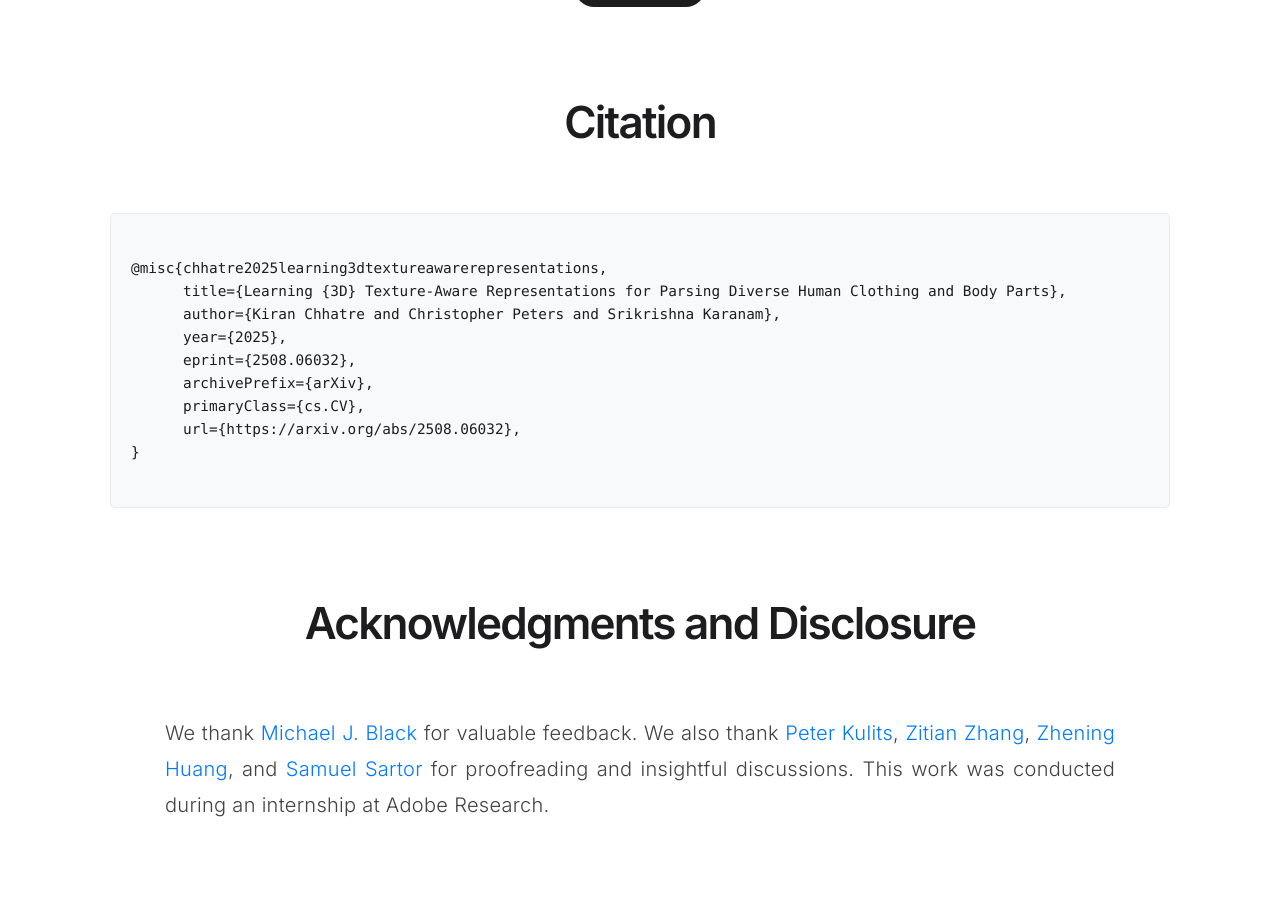
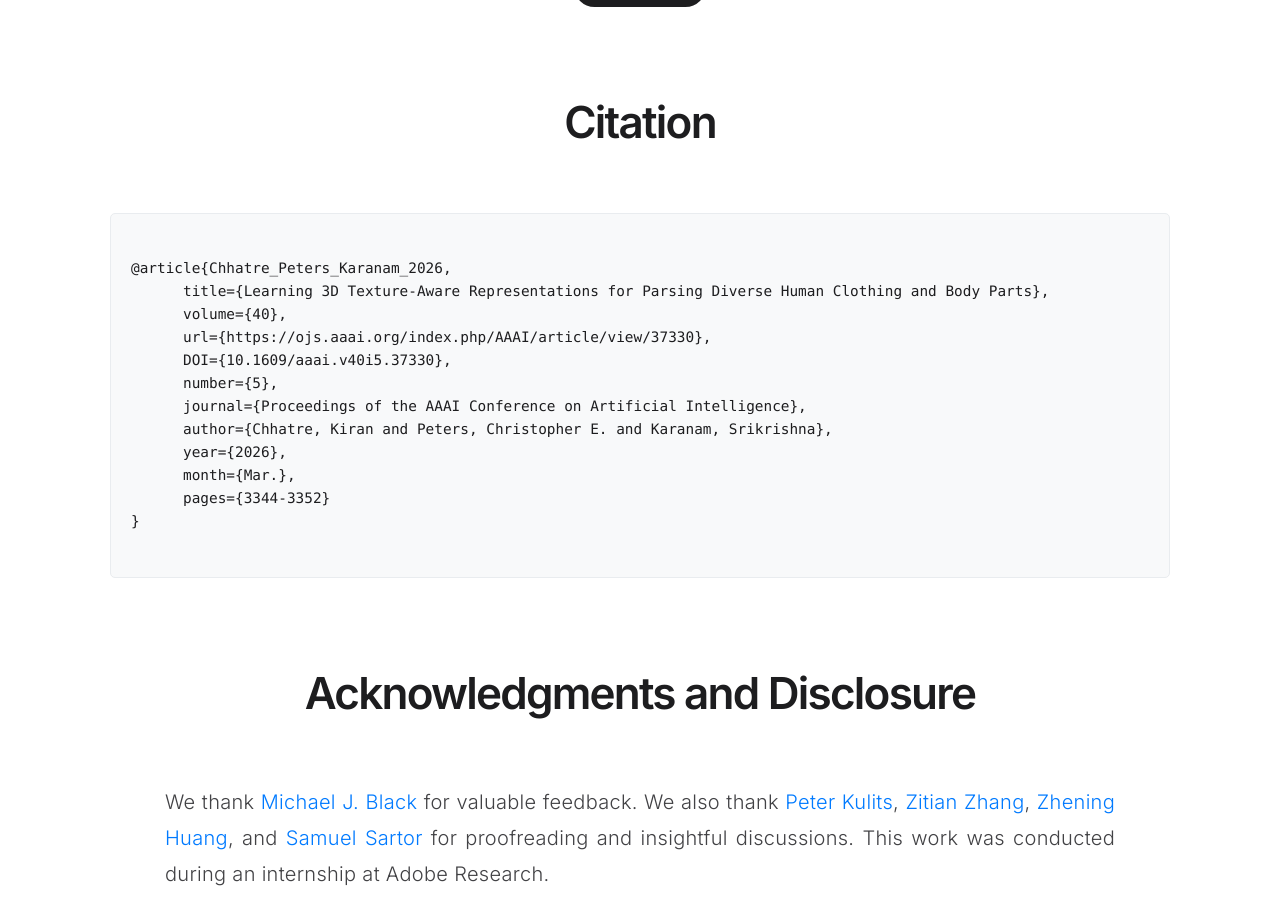
Before and after one commit to s-pectrum/s-pectrum.github.io, a Jekyll site: the page index.html, which Jekyll copies as it is, in a window 1280 px wide and 900 px high, scrolled down 5771 px. Built offline with Jekyll 4.4.1, drawn with Linux system fonts in a browser that asks for light colours; some of the changed text lies outside the part shown.

Commit message:
AAAI Proceedings link updated

```diff
--- a/index.html
+++ b/index.html
@@ -655,8 +655,8 @@
             </div>
 
             <div style="display: flex; gap: 16px; justify-content: center; flex-wrap: wrap;">
-                <a href="#" class="arxiv-btn" style="cursor: default; opacity: 0.7;">
-                    AAAI Proceedings (Coming Soon)
+                <a href="https://ojs.aaai.org/index.php/AAAI/article/view/37330" class="arxiv-btn" target="_blank">
+                    AAAI Proceedings
                 </a>
 
                 <a href="https://arxiv.org/abs/2508.06032" class="arxiv-btn" target="_blank">
@@ -738,14 +738,17 @@
         <div class="section">
             <h2>Citation</h2>
             <div class="bibtex">
-@misc{chhatre2025learning3dtextureawarerepresentations,
-      title={Learning {3D} Texture-Aware Representations for Parsing Diverse Human Clothing and Body Parts},
-      author={Kiran Chhatre and Christopher Peters and Srikrishna Karanam},
-      year={2025},
-      eprint={2508.06032},
-      archivePrefix={arXiv},
-      primaryClass={cs.CV},
-      url={https://arxiv.org/abs/2508.06032},
+@article{Chhatre_Peters_Karanam_2026,
+      title={Learning 3D Texture-Aware Representations for Parsing Diverse Human Clothing and Body Parts},
+      volume={40},
+      url={https://ojs.aaai.org/index.php/AAAI/article/view/37330},
+      DOI={10.1609/aaai.v40i5.37330},
+      number={5},
+      journal={Proceedings of the AAAI Conference on Artificial Intelligence},
+      author={Chhatre, Kiran and Peters, Christopher E. and Karanam, Srikrishna},
+      year={2026},
+      month={Mar.},
+      pages={3344-3352}
 }
             </div>
         </div>
```
